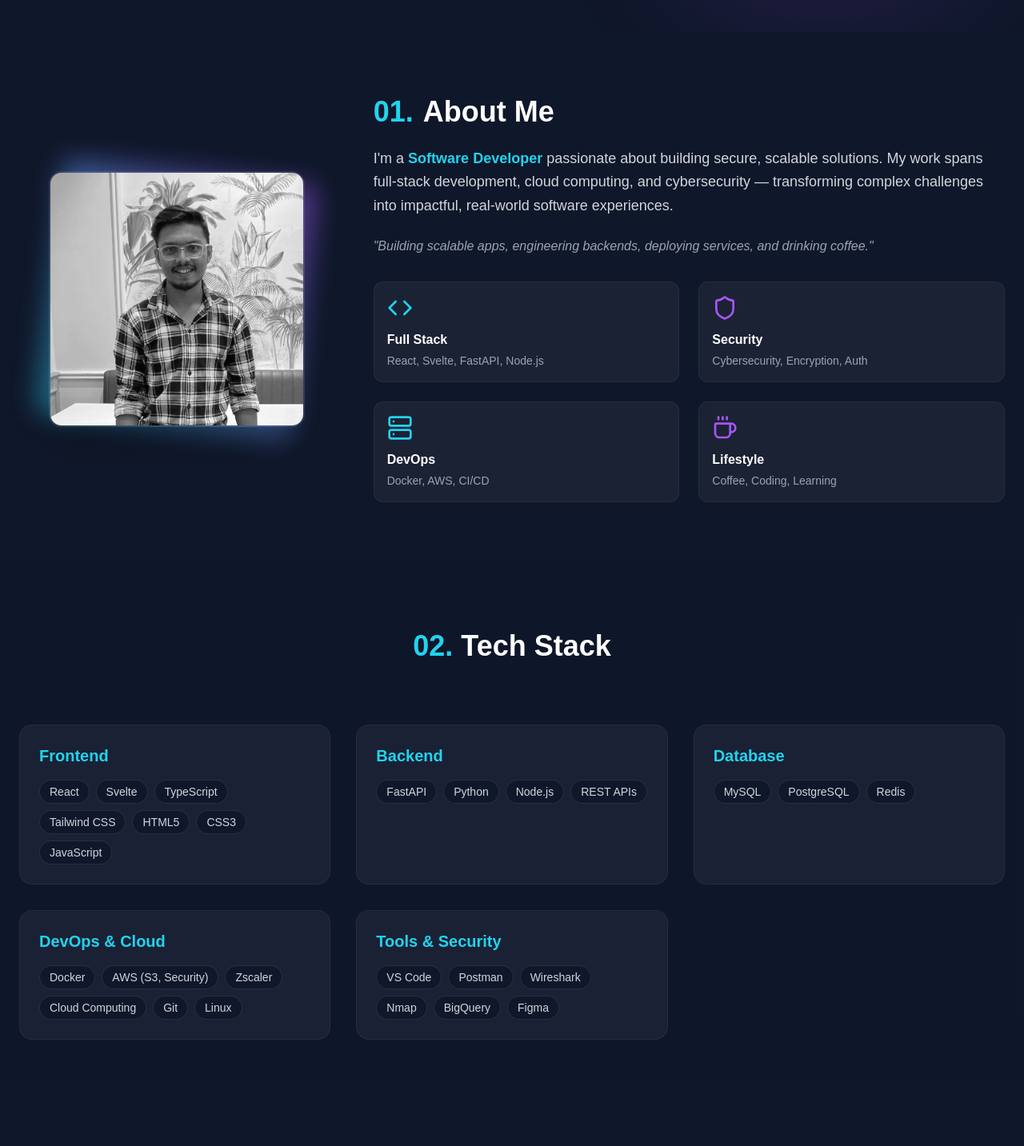
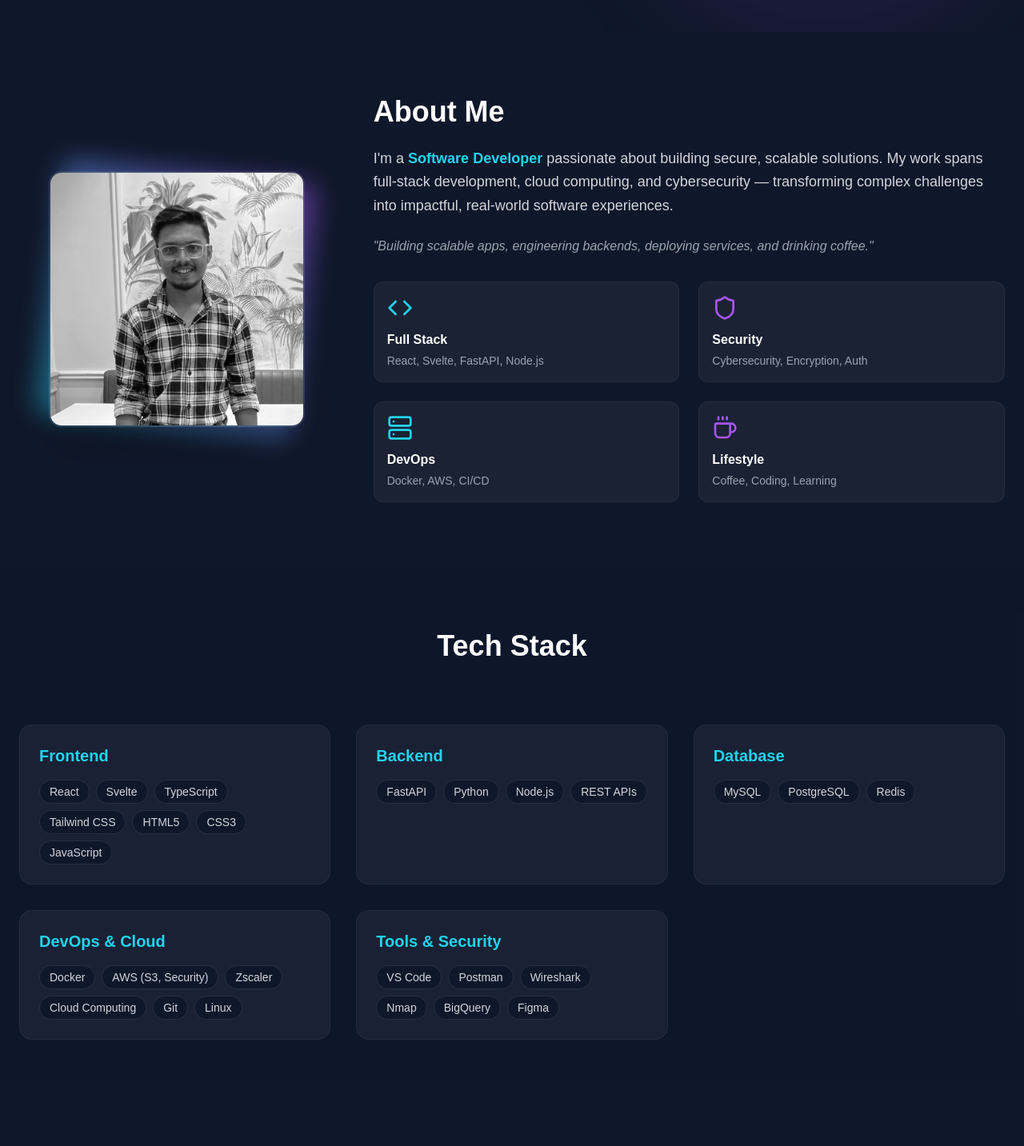
Before and after one commit to prathameshratthe/prathameshratthe.github.io, a Svelte app: page / in a window 1280 px wide. Shown: the part 760-2193 px from the top of the page at 80% size. Built offline with nearby package versions, Linux system fonts and the light colour scheme; a web font is replaced by a local one.

Commit message:
UI: Remove section numbers from headings

```diff
--- a/src/components/About.svelte
+++ b/src/components/About.svelte
@@ -48,7 +48,7 @@
                 <h2
                     class="text-3xl md:text-4xl font-heading font-bold mb-6 flex items-center gap-3"
                 >
-                    <span class="text-primary">01.</span> About Me
+                    About Me
                 </h2>
 
                 <p class="text-gray-300 text-lg leading-relaxed mb-6">
--- a/src/components/Contact.svelte
+++ b/src/components/Contact.svelte
@@ -163,7 +163,7 @@
         <h2
             class="text-3xl md:text-4xl font-heading font-bold mb-12 text-center"
         >
-            <span class="text-primary">05.</span> Get In Touch
+            Get In Touch
         </h2>
 
         <div class="grid grid-cols-1 md:grid-cols-2 gap-12">
--- a/src/components/Experience.svelte
+++ b/src/components/Experience.svelte
@@ -31,7 +31,7 @@
         <h2
             class="text-3xl md:text-4xl font-heading font-bold mb-12 flex items-center gap-3"
         >
-            <span class="text-primary">04.</span> Experience
+            Experience
         </h2>
 
         <div
--- a/src/components/Projects.svelte
+++ b/src/components/Projects.svelte
@@ -57,7 +57,7 @@
         <h2
             class="text-3xl md:text-4xl font-heading font-bold mb-12 text-center"
         >
-            <span class="text-primary">03.</span> Featured Projects
+            Featured Projects
         </h2>
 
         <div class="grid grid-cols-1 md:grid-cols-2 gap-8">
--- a/src/components/TechStack.svelte
+++ b/src/components/TechStack.svelte
@@ -31,7 +31,7 @@
         <h2
             class="text-3xl md:text-4xl font-heading font-bold mb-12 text-center"
         >
-            <span class="text-primary">02.</span> Tech Stack
+            Tech Stack
         </h2>
 
         <div class="grid grid-cols-1 md:grid-cols-2 lg:grid-cols-3 gap-8">
```
